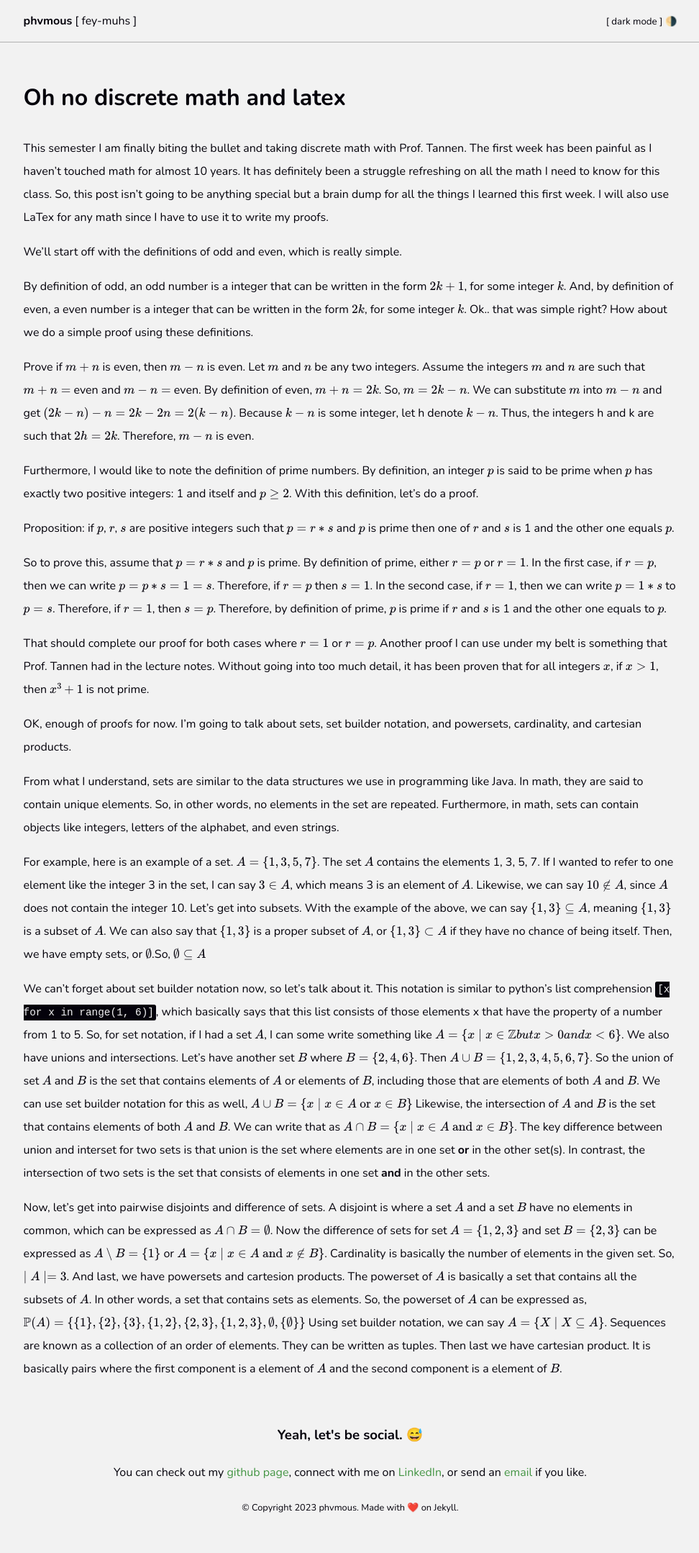
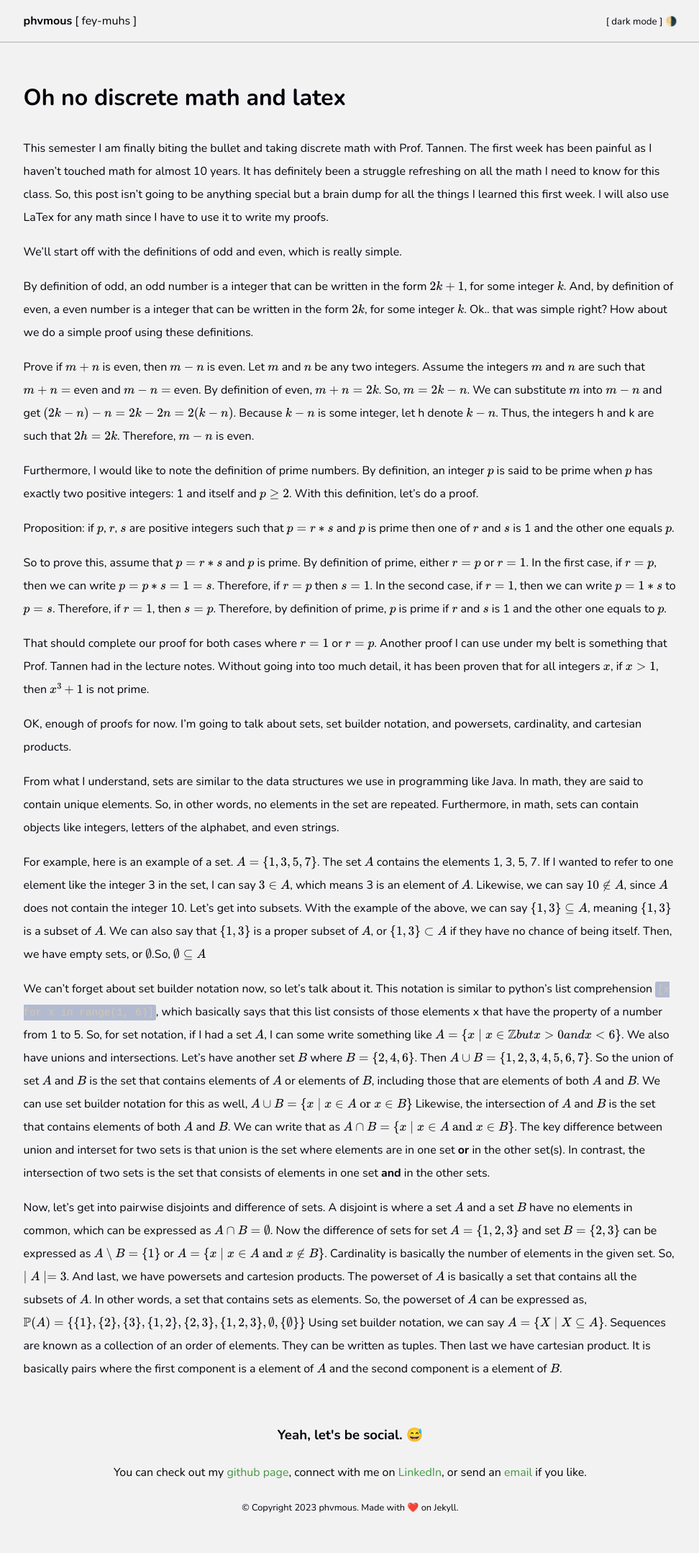
Before and after one commit to phvmous/phvmous.github.io, a Jekyll site: the page built from _posts/2023-01-11-Oh no discrete math and LaTex.md, in a window 1280 px wide. Shown: the whole page at 72% size, without its empty margins (153-1125 px from the left). Built offline with Jekyll 4.4.1, drawn with Linux system fonts in a browser that asks for light colours.

Commit message:
css updates

```diff
--- a/_sass/minnie.scss
+++ b/_sass/minnie.scss
@@ -13,10 +13,6 @@
     }
     .dark {
         display: none;
-    }
-    code {
-        background-color: #04020B;
-        color: #F2F2F2;
     }
 }
 
@@ -46,11 +42,6 @@ html, body {
 
 code, .blog > ul > li > span {
     font-family:'Courier New', Courier, monospace;
-}
-
-code {
-    border-radius: 0.2em;
-    padding: 0.2em;
 }
 
 .navbar, main, footer {
@@ -126,6 +117,10 @@ table, th, td {
 
 code {
     font-size: 0.9rem;
+    border-radius: 0.2em;
+    padding: 0.2em;
+    background-color: #b2bad0;
+    color: #d0c8b2;
 }
 
 h1, h2, h3, h4, h5, h6 {
```
